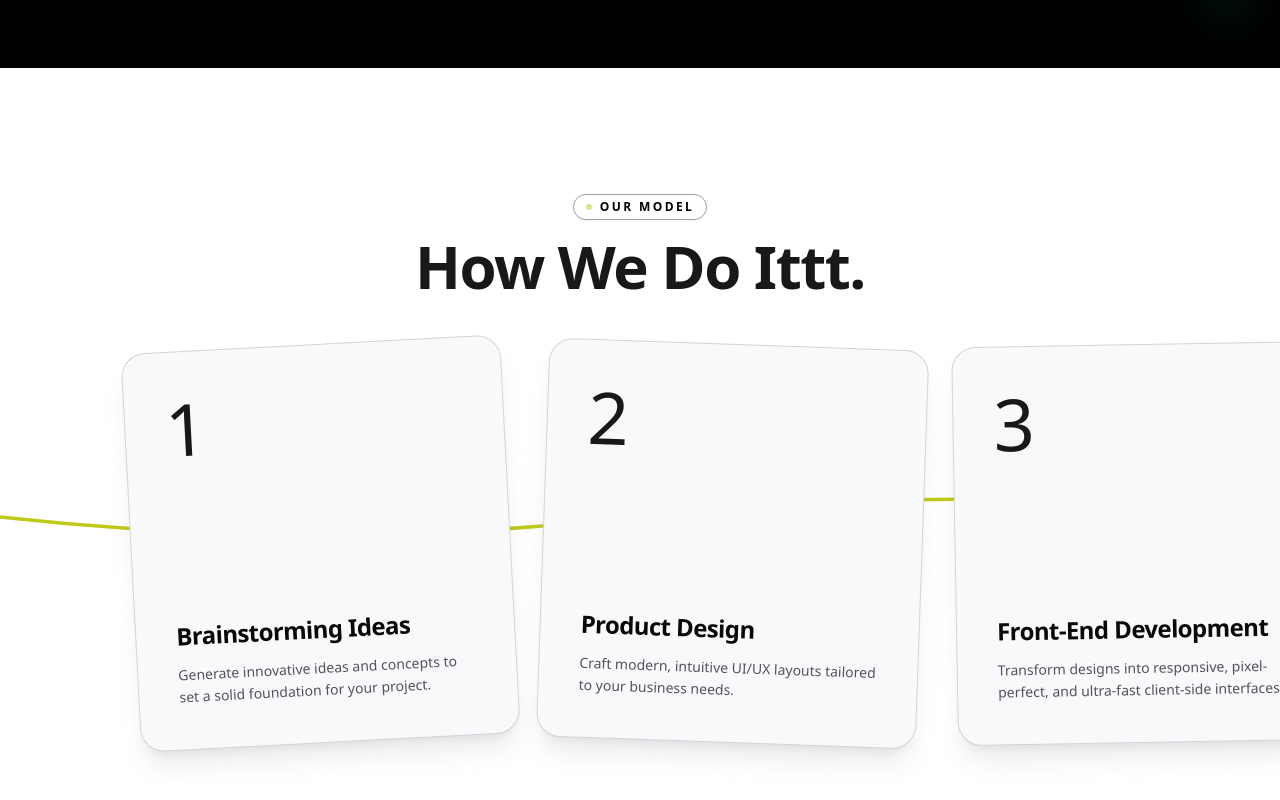
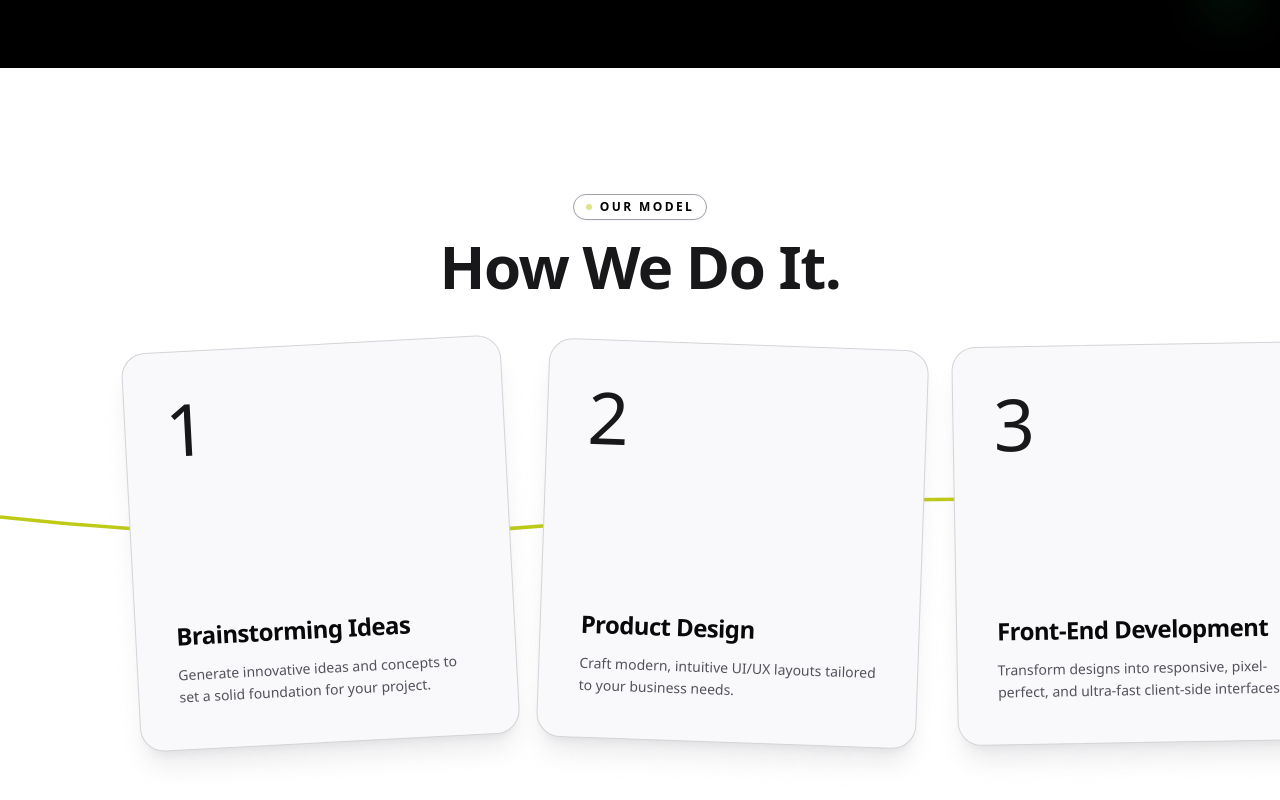
Before and after one commit to deepa11042004/peltown-frontend, a Next.js app: page / in a window 1280 px wide. Shown: the part 779-1579 px from the top of the page. Built offline with nearby package versions, Linux system fonts and the light colour scheme.

Commit message:
testing auto deploy

```diff
--- a/Components/Home/OurModelSec.tsx
+++ b/Components/Home/OurModelSec.tsx
@@ -98,7 +98,7 @@ export default function OurModelSec() {
             </span>
           </div>
           <h2 className="text-4xl md:text-5xl lg:text-6xl font-bold tracking-tight text-headingColor">
-            How We Do Ittt.
+            How We Do It.
           </h2>
         </div>
 
```
